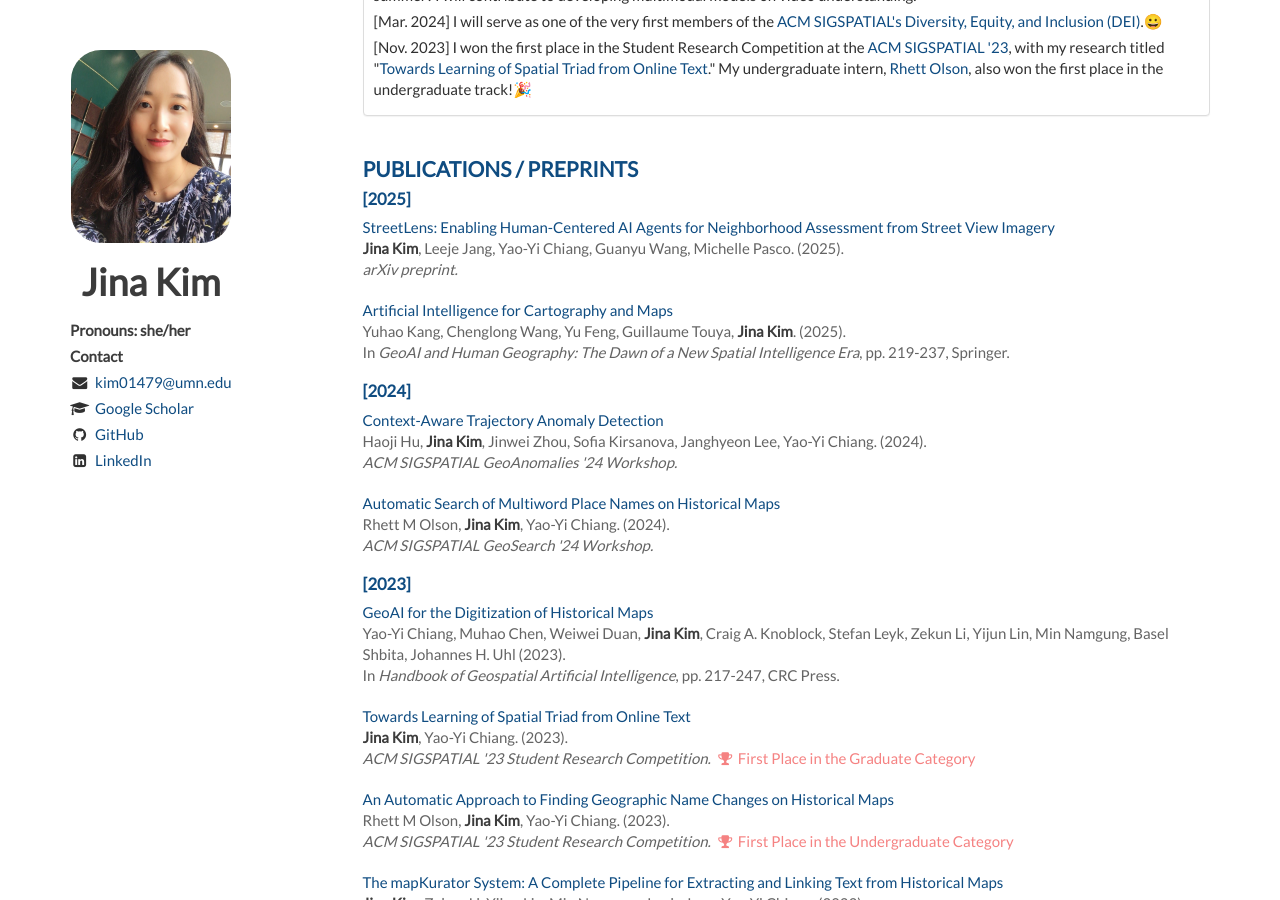
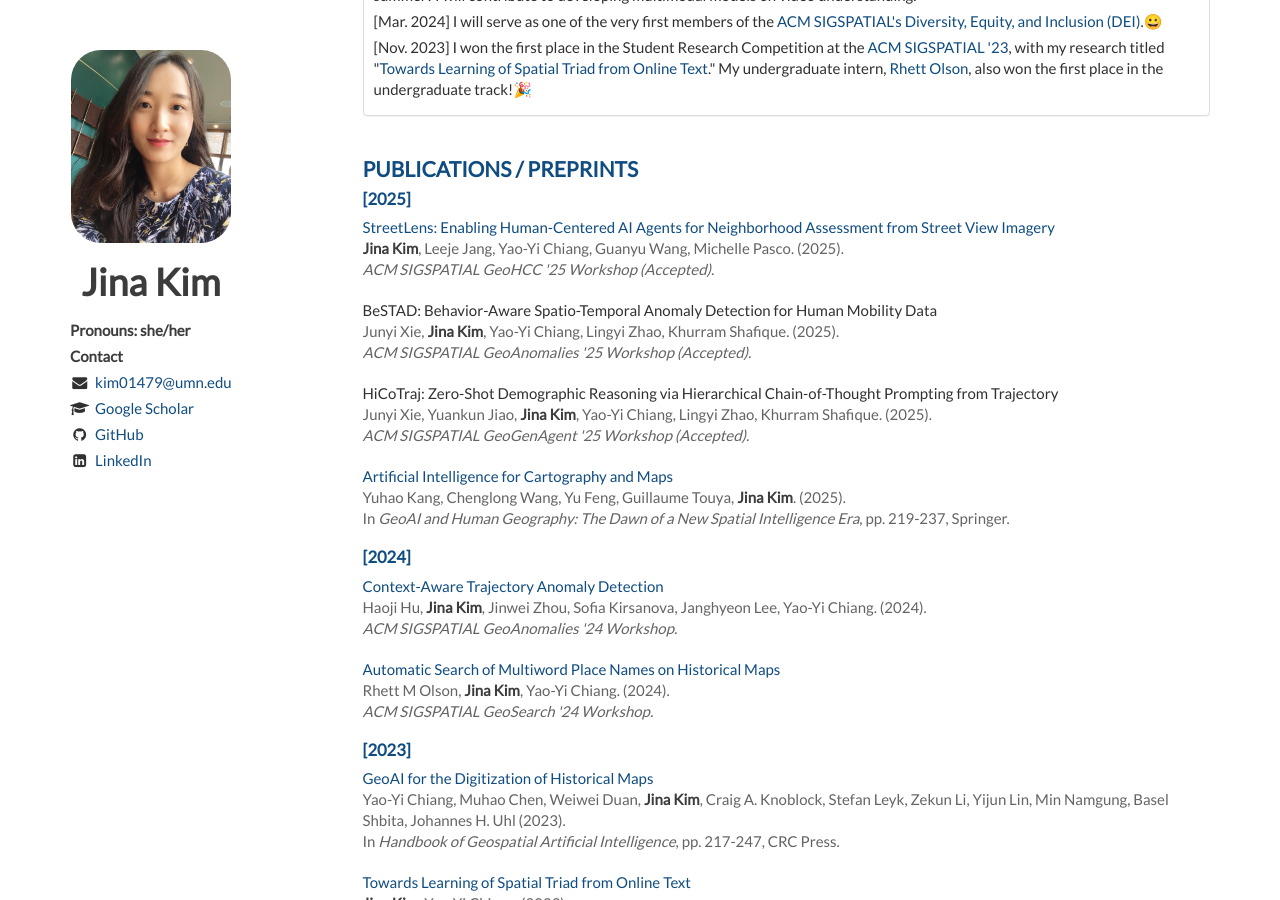
Before and after one commit to Jina-Kim/Jina-Kim.github.io, a Jekyll site: the page built from index.html, in a window 1280 px wide and 900 px high, scrolled down 741 px. Built offline with Jekyll 4.4.1, drawn with Linux system fonts in a browser that asks for light colours; nearby versions of some CDN libraries; the list of posts is cut into pages by our own code.

Commit message:
Update publications.html

```diff
--- a/_includes/publications.html
+++ b/_includes/publications.html
@@ -7,7 +7,23 @@
         <header>
             <a href="https://arxiv.org/abs/2506.14670">StreetLens: Enabling Human-Centered AI Agents for Neighborhood Assessment from Street View Imagery</a><br/>
             <span><em>Jina Kim</em>, Leeje Jang, Yao-Yi Chiang, Guanyu Wang, Michelle Pasco. (2025).</span><br/>
-            <span><i>arXiv preprint.</i></span>
+            <span><i>ACM SIGSPATIAL GeoHCC '25 Workshop (Accepted).</i></span>
+        </header>
+    </article>
+
+    <article>
+        <header>
+            BeSTAD: Behavior-Aware Spatio-Temporal Anomaly Detection for Human Mobility Data<br/>
+            <span>Junyi Xie, <em>Jina Kim</em>, Yao-Yi Chiang, Lingyi Zhao, Khurram Shafique. (2025).</span><br/>
+            <span><i>ACM SIGSPATIAL GeoAnomalies '25 Workshop (Accepted).</i></span>
+        </header>
+    </article>
+
+    <article>
+        <header>
+            HiCoTraj: Zero-Shot Demographic Reasoning via Hierarchical Chain-of-Thought Prompting from Trajectory<br/>
+            <span>Junyi Xie, Yuankun Jiao, <em>Jina Kim</em>, Yao-Yi Chiang, Lingyi Zhao, Khurram Shafique. (2025).</span><br/>
+            <span><i>ACM SIGSPATIAL GeoGenAgent '25 Workshop (Accepted).</i></span>
         </header>
     </article>
 
```
